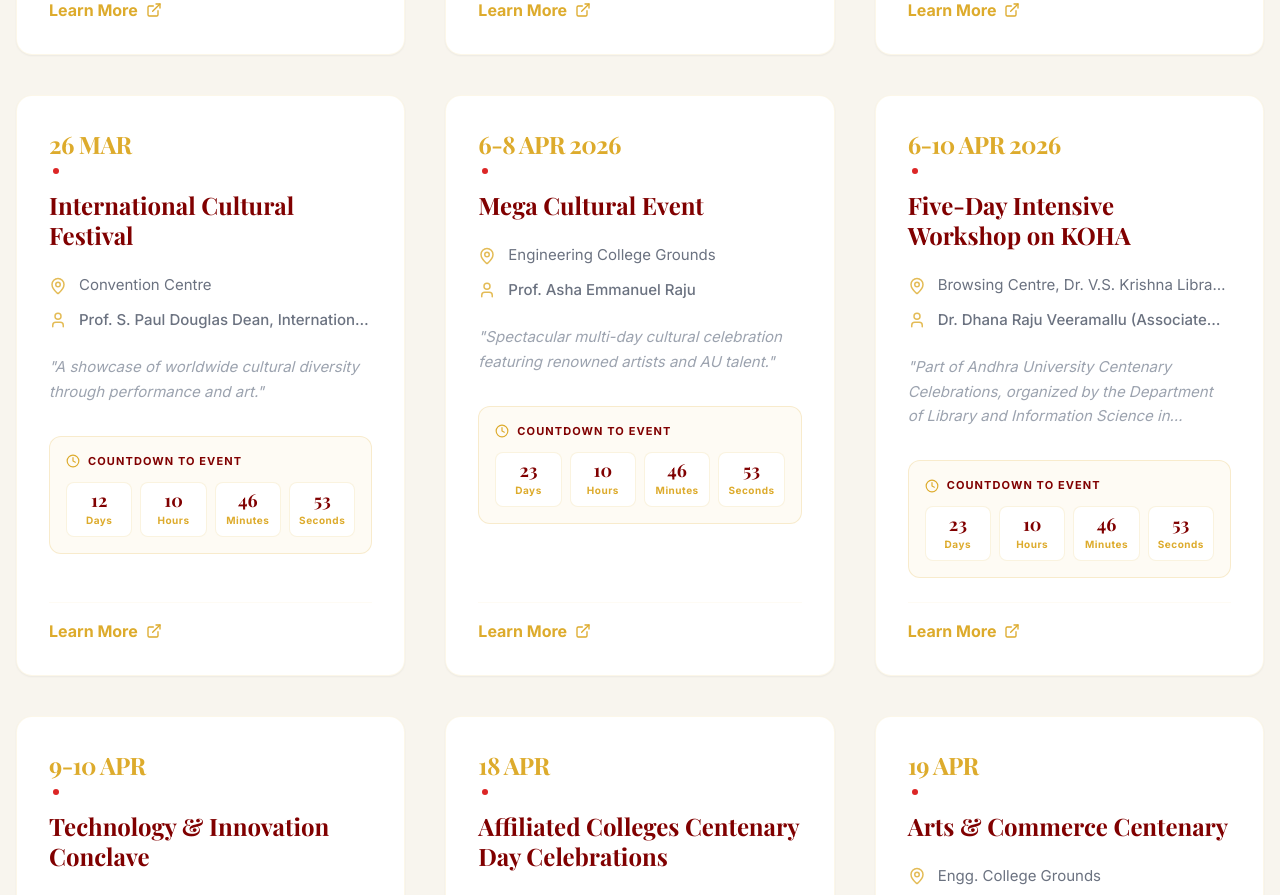
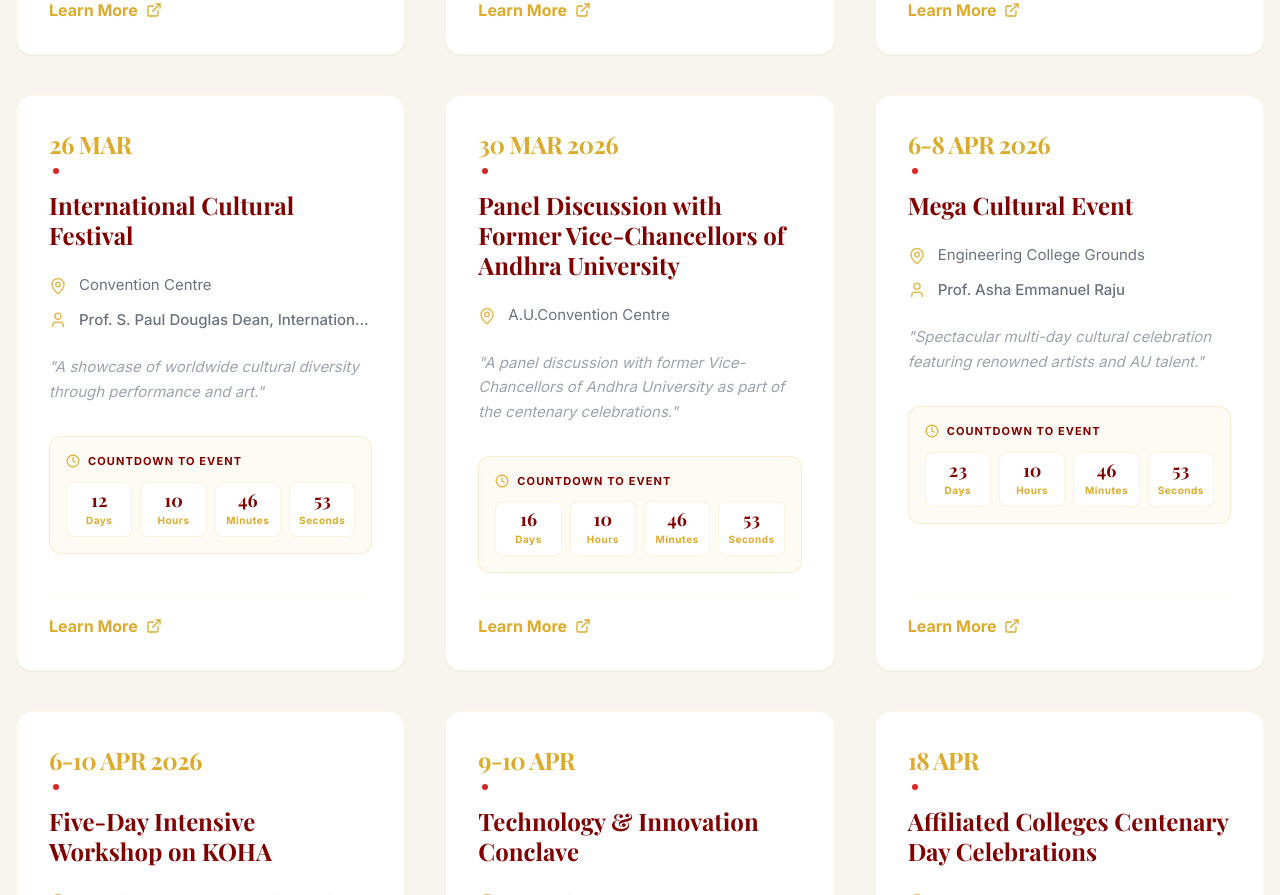
Before and after one commit to Sriharsha-Meduri/ShatabdiMahotsav, a React (Vite) app: page /events in a window 1280 px wide. Shown: the part 2040-2935 px from the top of the page. Built offline with nearby package versions, Linux system fonts and the light colour scheme; the HTML template or start-up script is replaced by a standard one; a web font is replaced by a local one.

Commit message:
Added Event on 30 March 2026

```diff
--- a/src/data/eventsCatalog.ts
+++ b/src/data/eventsCatalog.ts
@@ -84,6 +84,14 @@
 Dean, International Affairs`,
     venue: "Convention Centre",
     description: "A showcase of worldwide cultural diversity through performance and art."
+  },
+  {
+    id: 29,
+    date: "30 Mar 2026",
+    month: "March 2026",
+    title: "Panel Discussion with Former Vice-Chancellors of Andhra University",
+    venue: "A.U.Convention Centre",
+    description: "A panel discussion with former Vice-Chancellors of Andhra University as part of the centenary celebrations."
   },
 
   // APRIL 2026
```
